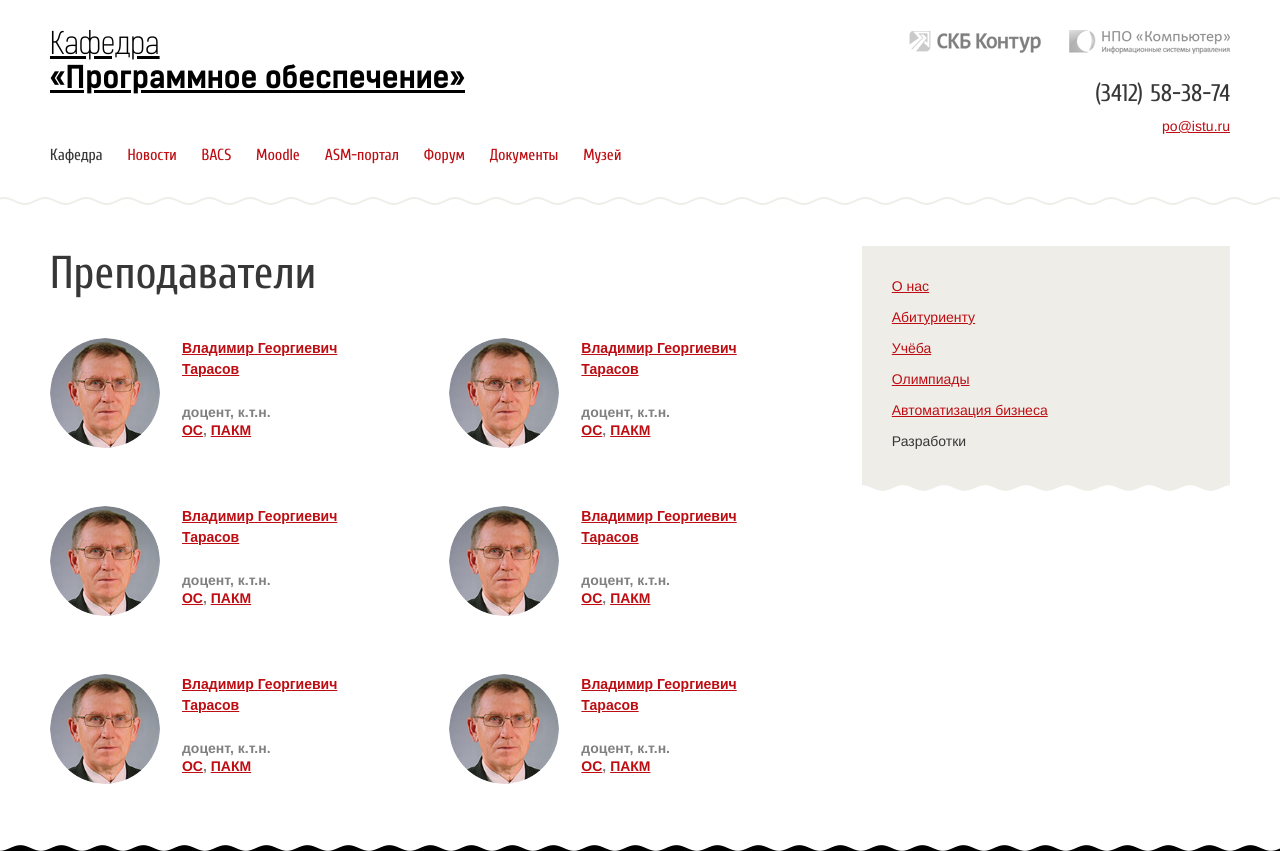
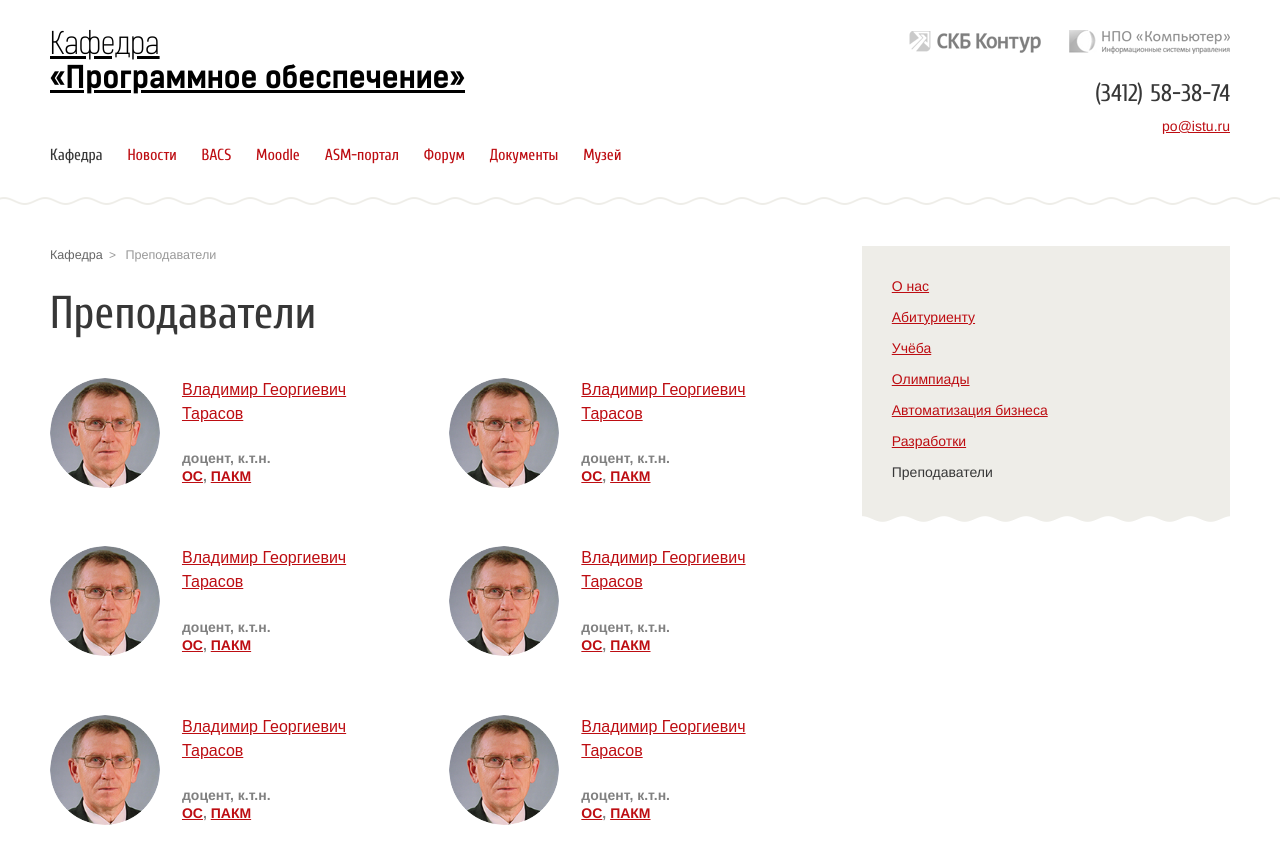
Before and after one commit to ravinin/cs.istu.ru, a plain HTML site: page teachers.html in a window 1280 px wide. Shown: the top 851 px of the page. Drawn offline with Linux system fonts and the light colour scheme.

Commit message:
Добавлена навигация.

```diff
--- a/style.css
+++ b/style.css
@@ -417,6 +417,13 @@ ul.pseudo-menu li {
 	display: inline;
 	margin-right: 20px;
 }
+.breadcrumbs a.link {
+	border-bottom: 1px solid rgba(102, 102, 102, 0.3);
+}
+.breadcrumbs a.link:hover {
+	border-bottom: 0;
+	text-decoration: none;
+}
 
 /* =Misc
 -----------------------------------------------------------------------------*/
--- a/teachers.html
+++ b/teachers.html
@@ -58,13 +58,19 @@
         <div class="wrapper">
             <div class="row">
                 <div class="twothird maincontent">
+					<nav class="breadcrumbs">
+					    <ul>
+					        <li><a href="#">Кафедра</a></li>
+					        <li><span>Преподаватели</span></li>
+					    </ul>
+					</nav>
                     <h1>Преподаватели</h1>
                     <div class="row faces">
 						<div class="half">
 							<div class="one-teacher">
 								<img class="circular" src="images/olymp_taras.png">
 								<div class="half">
-									<h5><a href="#">Владимир Георгиевич Тарасов</a></h5><br/>
+									<h4><a href="#">Владимир Георгиевич Тарасов</a></h4><br/>
 									<p>доцент, к.т.н.<br/>
 									<a href="#">ОС</a>, <a href="#">ПАКМ</a></p>
 								</div>
@@ -74,7 +80,7 @@
 							<div class="one-teacher">
 								<img class="circular" src="images/olymp_taras.png">
 								<div class="half">
-									<h5><a href="#">Владимир Георгиевич Тарасов</a></h5><br/>
+									<h4><a href="#">Владимир Георгиевич Тарасов</a></h4><br/>
 									<p>доцент, к.т.н.<br/>
 									<a href="#">ОС</a>, <a href="#">ПАКМ</a></p>
 								</div>
@@ -86,7 +92,7 @@
 							<div class="one-teacher">
 								<img class="circular" src="images/olymp_taras.png">
 								<div class="half">
-									<h5><a href="#">Владимир Георгиевич Тарасов</a></h5><br/>
+									<h4><a href="#">Владимир Георгиевич Тарасов</a></h4><br/>
 									<p>доцент, к.т.н.<br/>
 									<a href="#">ОС</a>, <a href="#">ПАКМ</a></p>
 								</div>
@@ -96,7 +102,7 @@
 							<div class="one-teacher">
 								<img class="circular" src="images/olymp_taras.png">
 								<div class="half">
-									<h5><a href="#">Владимир Георгиевич Тарасов</a></h5><br/>
+									<h4><a href="#">Владимир Георгиевич Тарасов</a></h4><br/>
 									<p>доцент, к.т.н.<br/>
 									<a href="#">ОС</a>, <a href="#">ПАКМ</a></p>
 								</div>
@@ -108,7 +114,7 @@
 							<div class="one-teacher">
 								<img class="circular" src="images/olymp_taras.png">
 								<div class="half">
-									<h5><a href="#">Владимир Георгиевич Тарасов</a></h5><br/>
+									<h4><a href="#">Владимир Георгиевич Тарасов</a></h4><br/>
 									<p>доцент, к.т.н.<br/>
 									<a href="#">ОС</a>, <a href="#">ПАКМ</a></p>
 								</div>
@@ -118,7 +124,7 @@
 							<div class="one-teacher">
 								<img class="circular" src="images/olymp_taras.png">
 								<div class="half">
-									<h5><a href="#">Владимир Георгиевич Тарасов</a></h5><br/>
+									<h4><a href="#">Владимир Георгиевич Тарасов</a></h4><br/>
 									<p>доцент, к.т.н.<br/>
 									<a href="#">ОС</a>, <a href="#">ПАКМ</a></p>
 								</div>
@@ -135,7 +141,8 @@
                             <li><a href="#">Учёба</a></li>
 							<li><a href="#">Олимпиады</a></li>
 							<li><a href="#">Автоматизация бизнеса</a></li>
-                            <li>Разработки</li>
+							<li><a href="#">Разработки</a></li>
+                            <li>Преподаватели</li>
                         </ul>
                     </div>
                 </div>
```
Also changed, not shown: olymp.html (+6 -0 lines), photos.html (+7 -0 lines), projects.html (+6 -0 lines), teacher.html (+13 -4 lines).
